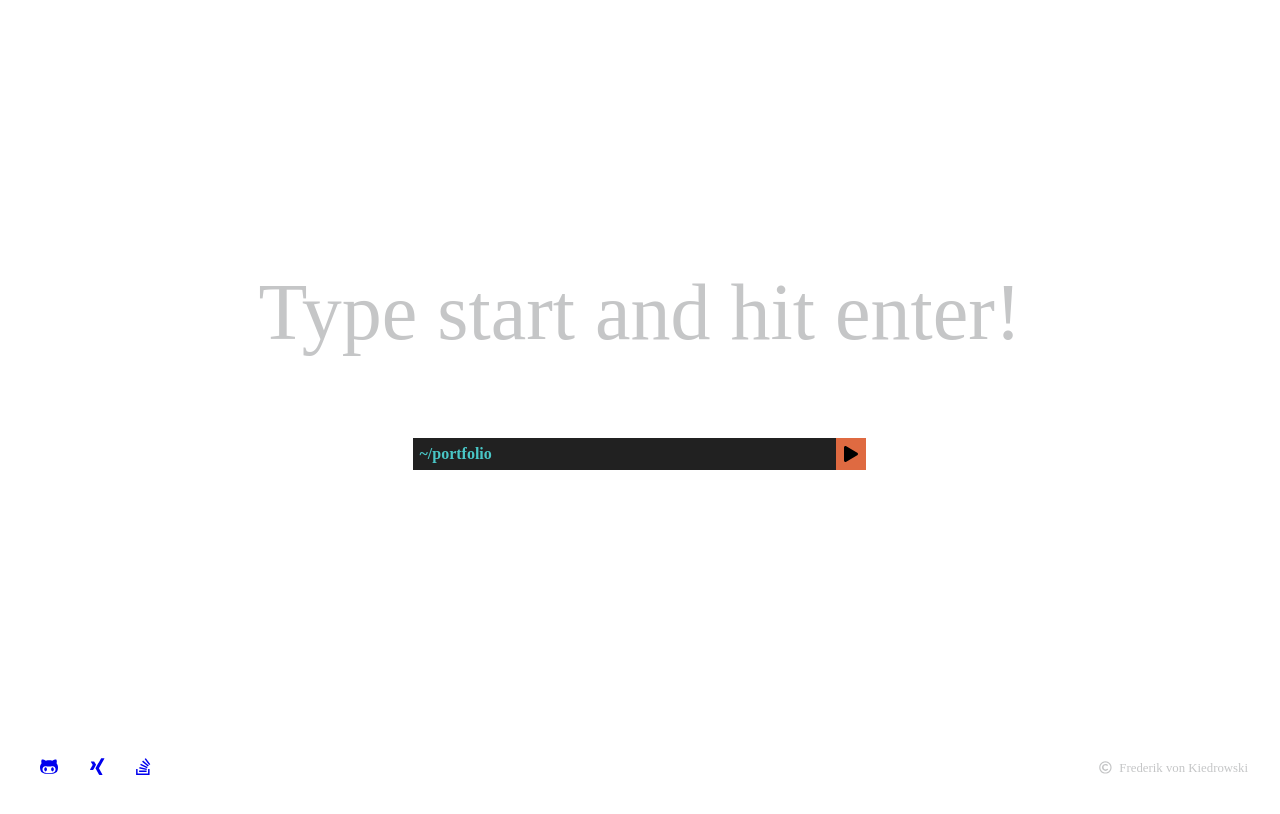
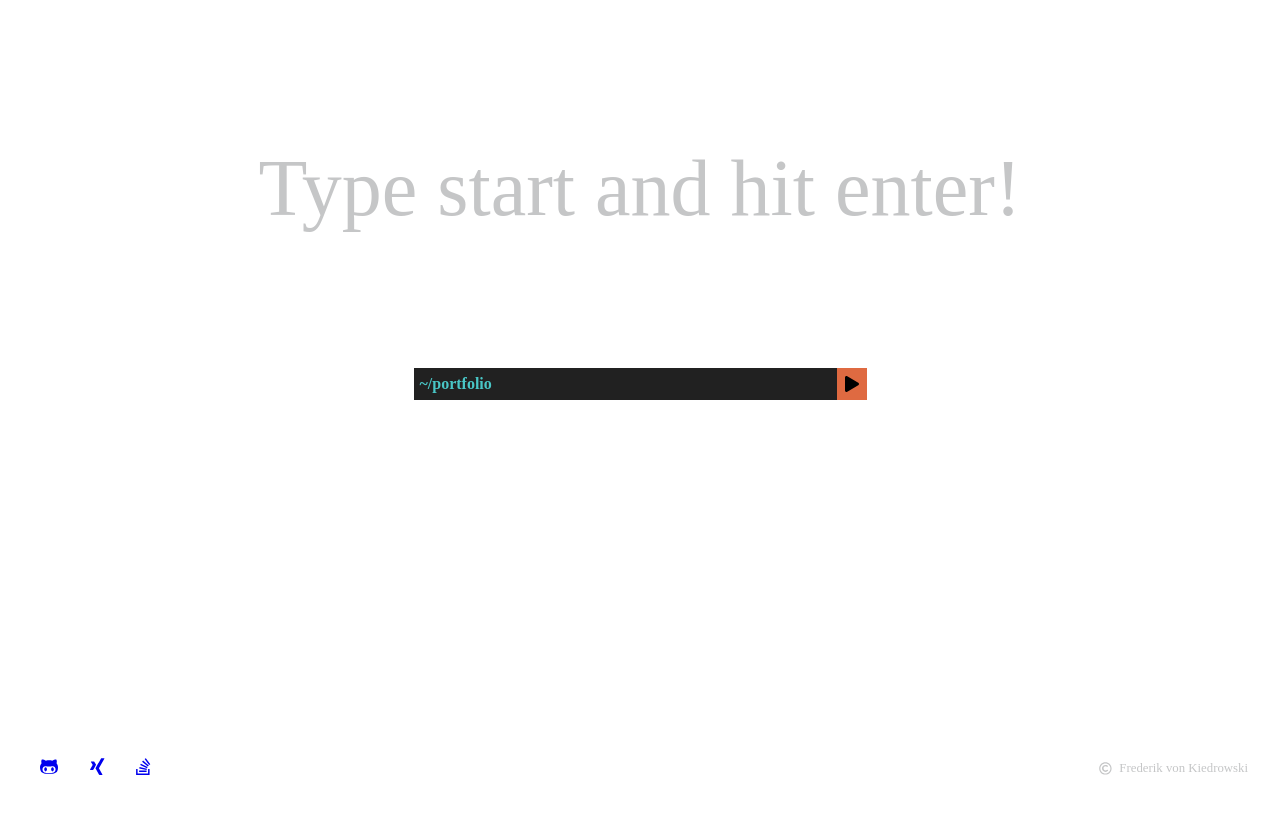
Before and after one commit to Napster2709/portfolio, a React app: page / in a window 1280 px wide. Built offline with nearby package versions, Linux system fonts and the light colour scheme.

Commit message:
feat: layout changes / fadeout title if start

```diff
--- a/src/components/commandLine/CommandLineInput.tsx
+++ b/src/components/commandLine/CommandLineInput.tsx
@@ -27,8 +27,9 @@ const CommandLineInput = ({
 
   const onkeydownHandler = (event: React.KeyboardEvent<HTMLInputElement>) => {
     if (event.key === 'Enter') {
-      submitEvent(event.currentTarget.value);
-      event.currentTarget.value = null;
+      const value = event.currentTarget.value;
+      setInputValue('');
+      submitEvent(value);
     }
   };
 
--- a/src/components/footer/styles.scss
+++ b/src/components/footer/styles.scss
@@ -11,8 +11,10 @@
   display: flex;
   flex-direction: row;
   justify-content: center;
+  align-items: center;
   color: $grey;
   font-size: 0.8rem;
+  animation: slideLeft 1s ease;
 
   .text {
     padding: 0 0.5rem;
--- a/src/components/huge/Huge.tsx
+++ b/src/components/huge/Huge.tsx
@@ -5,10 +5,18 @@ import cn from 'classnames';
 interface HugeProps {
   children: React.ReactNode;
   className?: string;
+  onAnimationEnd?: (event: React.AnimationEvent<HTMLDivElement>) => void;
 }
 
-const Huge = ({ children, className }: HugeProps) => {
-  return <div className={cn(className, styles.hugeFont)}>{children}</div>;
+const Huge = ({ children, className, onAnimationEnd }: HugeProps) => {
+  return (
+    <div
+      className={cn(className, styles.hugeFont)}
+      onAnimationEnd={onAnimationEnd}
+    >
+      {children}
+    </div>
+  );
 };
 
 export { Huge };
--- a/src/components/socialList/styles.scss
+++ b/src/components/socialList/styles.scss
@@ -7,6 +7,7 @@
     padding: 1rem;
     cursor: pointer;
     font-size: 1.2rem;
+    animation: slideRight 1s ease;
   }
 }
 
--- a/src/pages/home/Home.tsx
+++ b/src/pages/home/Home.tsx
@@ -6,6 +6,7 @@ import cn from 'classnames';
 
 const Home = () => {
   const [title, setTitle] = useState<string>('');
+  const [activeEntrie, setActiveEntrie] = useState<string>('');
 
   const someActions: Command[] = [
     {
@@ -22,31 +23,49 @@ const Home = () => {
     });
   }, []);
 
+  const onAnimationEndHandler = (
+    event: React.AnimationEvent<HTMLDivElement>,
+  ) => {
+    if (activeEntrie !== '') {
+      event.currentTarget.style.display = 'none';
+    }
+  };
+
   return (
+    <>
       <div className={cn(styles.container, styles.centered)}>
-      <div className={styles.content}>
         <Huge
           className={cn(
             styles.fadeIn,
             styles.centered,
             styles.title,
             styles.textAlignCenter,
+            {
+              [styles.fadeAway]: activeEntrie !== '',
+            },
           )}
+          onAnimationEnd={onAnimationEndHandler}
         >
           {title}
         </Huge>
-        {/* <div className={cn(styles.list, styles.fadeIn)}>
+      </div>
+      <div className={cn(styles.subcontainer)}>
+        <div className={styles.content}>
+          {/* {activeEntrie !== '' && (
+            <div className={cn(styles.list, styles.fadeIn)}>
               <CommandList commands={someActions} />
-        </div> */}
+            </div>
+          )} */}
           <div className={cn(styles.fadeIn, styles.centered)}>
             <CommandLineInput
               initialFocus
-            submitEvent={(e) => console.log(e)}
+              submitEvent={setActiveEntrie}
               value=""
             />
           </div>
         </div>
       </div>
+    </>
   );
 };
 
--- a/src/pages/home/styles.scss
+++ b/src/pages/home/styles.scss
@@ -2,6 +2,10 @@
 
 .container {
   grid-area: main;
+}
+
+.subcontainer {
+  grid-area: submain;
 }
 
 .content {
@@ -11,10 +15,14 @@
 }
 
 .title {
-  margin-bottom: 5rem;
+  // margin-bottom: 5rem;
   font-size: 1rem;
 }
 
 .list {
   padding: 1rem 0;
 }
+
+.fadeAway {
+  animation: fadeOut 1s ease forwards;
+}
--- a/src/theme/animation.scss
+++ b/src/theme/animation.scss
@@ -50,3 +50,12 @@
     transform: translateY(0);
   }
 }
+
+@keyframes fadeOut {
+  0% {
+    opacity: 1;
+  }
+  100% {
+    opacity: 0;
+  }
+}
--- a/src/theme/app.scss
+++ b/src/theme/app.scss
@@ -2,9 +2,10 @@
 
 .app {
   display: grid;
-  grid-template-rows: auto 5rem;
+  grid-template-rows: 1fr 1fr 5rem;
   grid-template-areas:
     'main'
+    'submain'
     'footer';
   min-height: 100vh;
   padding: 0 1rem;
```
Lines whose indentation alone changed are shown as unchanged.
